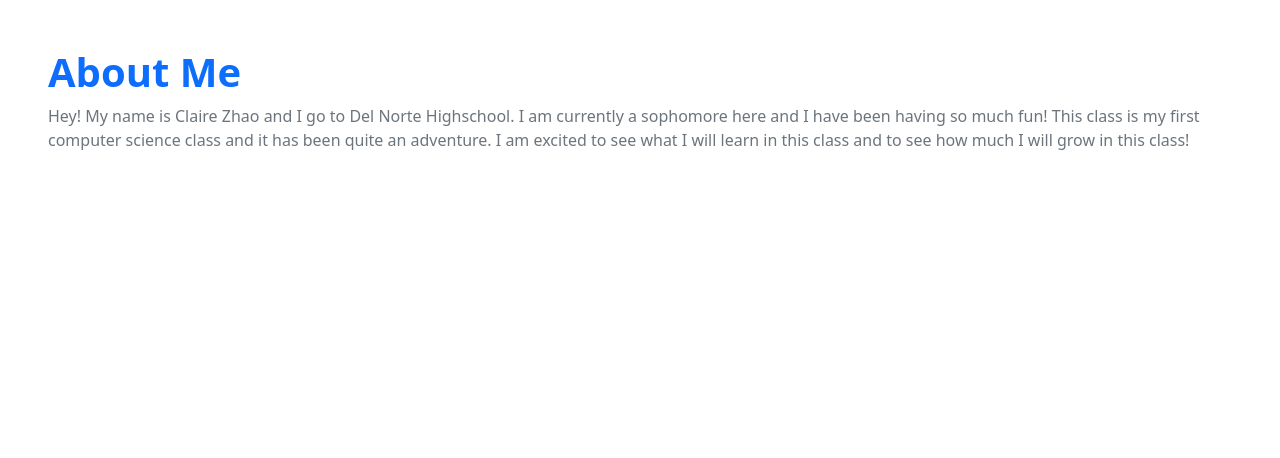
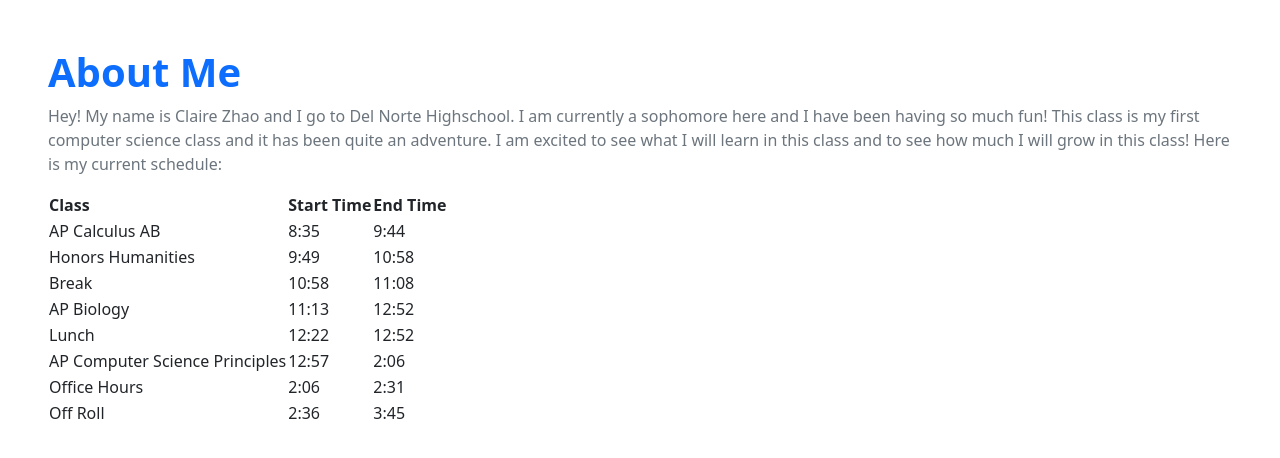
Before and after one commit to clairehzhao/flask, a Flask app: page /stub/ in a window 1280 px wide. Shown: the part 66-524 px from the top of the page. Run offline with Flask 2, Linux system fonts and the light colour scheme.

Commit message:
added schedule

```diff
--- a/templates/stub.html
+++ b/templates/stub.html
@@ -9,7 +9,62 @@
     <!- Try building a new body here, bootstrap is a wise choice ->
     <div class="px-5 py-5 mx-auto">
         <h1 class="text-primary"><strong>About Me</strong></h1>
-        <p class="text-secondary">Hey! My name is Claire Zhao and I go to Del Norte Highschool. I am currently a sophomore here and I have been having so much fun! This class is my first computer science class and it has been quite an adventure. I am excited to see what I will learn in this class and to see how much I will grow in this class! </p>
+        <p class="text-secondary">Hey! My name is Claire Zhao and I go to Del Norte Highschool. I am currently a sophomore here and I have been having so much fun! This class is my first computer science class and it has been quite an adventure. I am excited to see what I will learn in this class and to see how much I will grow in this class! Here is my current schedule:
+            <table>
+                <tr>
+                 <th>Class</th>
+                 <th>Start Time</th>
+                 <th>End Time</th>
+                </tr>
+                <tr>
+                    <td>AP Calculus AB</td>
+                    <td>8:35</td>
+                    <td>9:44</td>
+                </tr>
+
+                <tr>
+                    <td>Honors Humanities</td>
+                    <td>9:49</td>
+                    <td>10:58</td>
+                </tr>
+
+                <tr>
+                    <td>Break</td>
+                    <td>10:58</td>
+                    <td>11:08</td>
+                </tr>
+
+                <tr>
+                    <td>AP Biology</td>
+                    <td>11:13</td>
+                    <td>12:52</td>
+                </tr>
+
+                <tr>
+                    <td>Lunch</td>
+                    <td>12:22</td>
+                    <td>12:52</td>
+                </tr>
+
+                <tr>
+                    <td>AP Computer Science Principles</td>
+                    <td>12:57</td>
+                    <td>2:06</td>
+                </tr>
+
+                <tr>
+                    <td>Office Hours</td>
+                    <td>2:06</td>
+                    <td>2:31</td>
+                </tr>
+
+                <tr>
+                    <td>Off Roll</td>
+                    <td>2:36</td>
+                    <td>3:45</td>
+                </tr>
+            </table>
+        </p>
     </div>
 {% endblock %}
 
```
